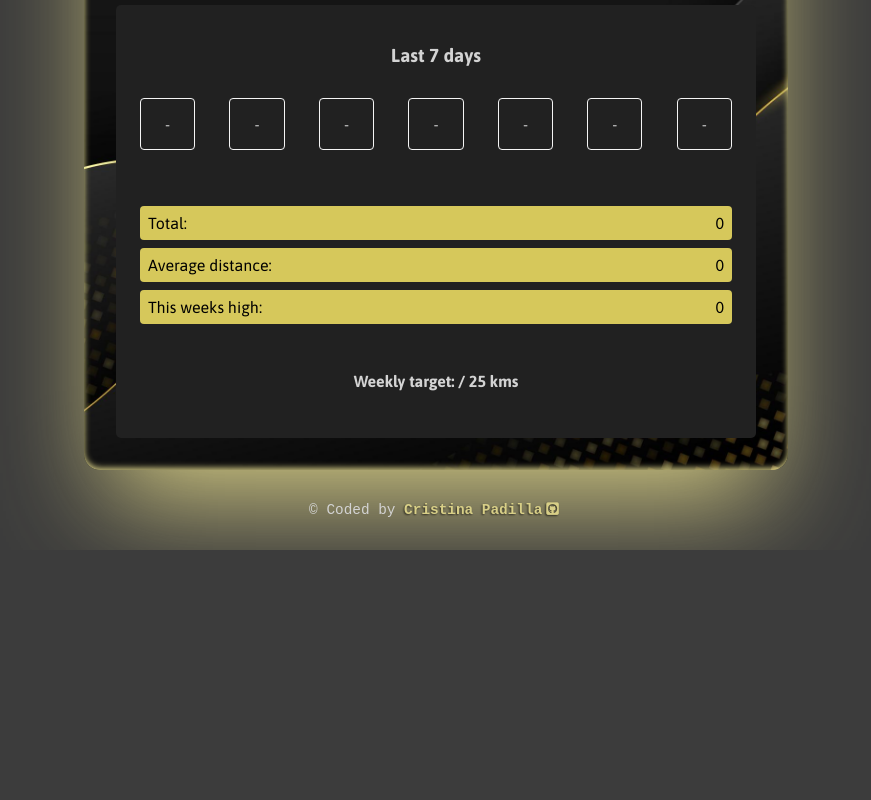
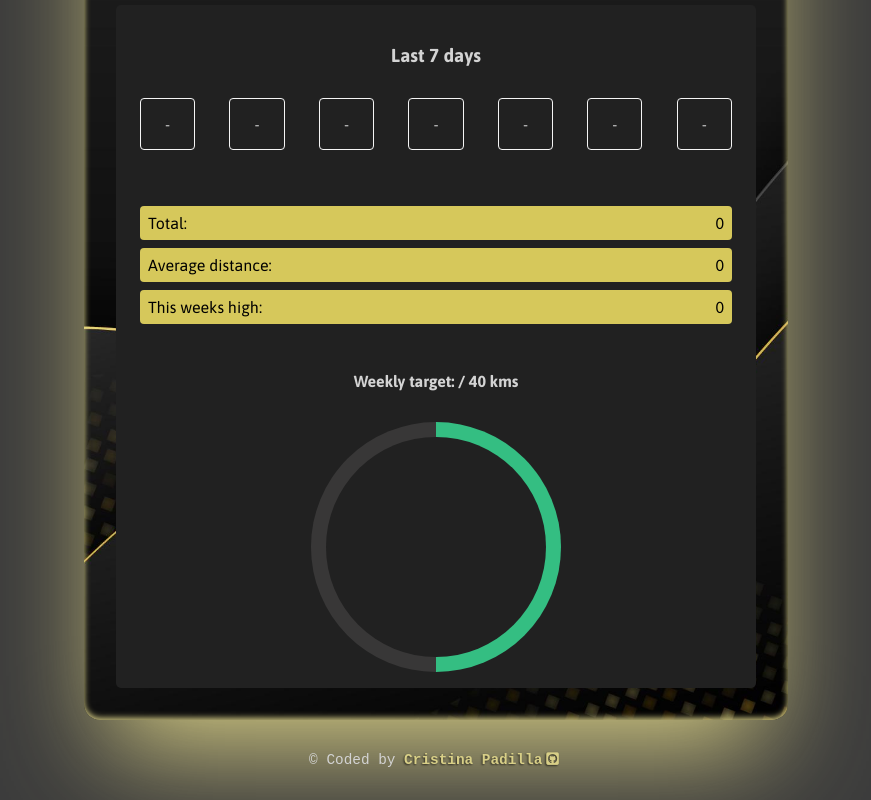
Before and after one commit to Mama-simba/running-tracker, a plain HTML site: page index.html in a window 1280 px wide. Shown: the part 550-1350 px from the top of the page, without its empty margins (204-1075 px from the left). Before the commit the page ends 1100 px from the top, so only its background shows below. Drawn offline with Linux system fonts and the light colour scheme.

Commit message:
Progress Circle created

```diff
--- a/index.html
+++ b/index.html
@@ -68,10 +68,13 @@
                 <section class="progress">
                     <h4>
                         Weekly target: <span id="progressTotal"></span> /
-                        <span id="target">25</span> kms
+                        <span id="target"></span> kms
                     </h4>
                     <div class="progressCircleWrapper">
-                        <!--TODO-->
+                        <div id="progressCircle">
+                            <div id="progressCenter"></div>
+                        </div>
+
                     </div>
                 </section>
 
--- a/script.js
+++ b/script.js
@@ -4,6 +4,9 @@
 
 let entries = [];
 const entriesWrapper = document.querySelector("#entries"); //selects the ul
+
+const goal = 40;
+document.querySelector("#target").innerText = goal;
 
 function addNewEntry(newEntry){
     const listItem = document.createElement("li"); //creates a <li></li>
@@ -27,6 +30,7 @@ function handleSubmit(event){
     addNewEntry(entry)
     calcTotal()
     calcAverage()
+    weeklyHigh()
 }
 
 const form = document.querySelector("form").addEventListener("submit", handleSubmit);
@@ -51,4 +55,9 @@ function calcAverage(){
 }
 
 
-// 3) Weekly high
+// 3) Highest weekly value
+
+function weeklyHigh(){
+    const high = Math.max(...entries)  // "..." concatenate the array´s values & gets the highest value
+    document.getElementById('high').innerText = high;
+}
--- a/styles.css
+++ b/styles.css
@@ -161,12 +161,40 @@ li {
 
 
 
-/* WEEKLY TARGET */
+/* PROGRESS CIRCLE */
 
 .progress h4 {
   text-align: center;
   padding-bottom: 2rem;
 }
+
+.progressCircleWrapper {
+  display: flex;
+  justify-content: center;
+}
+
+#progressCircle {
+  width: 250px;
+  height: 250px;
+  border-radius: 50%;
+  background: conic-gradient(#34BE82 50%, #383737 50%);
+  display: flex;
+  justify-content: center;
+  align-items: center;
+}
+
+#progressCenter{
+  width: 220px;
+  height: 220px;
+  border-radius: 50%;
+  background-color: #212121;
+
+
+}
+
+
+
+
 
 
 
```
